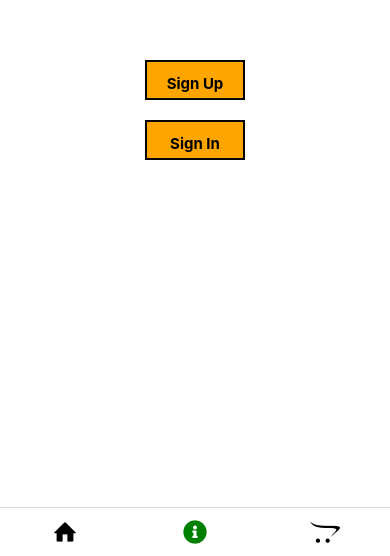
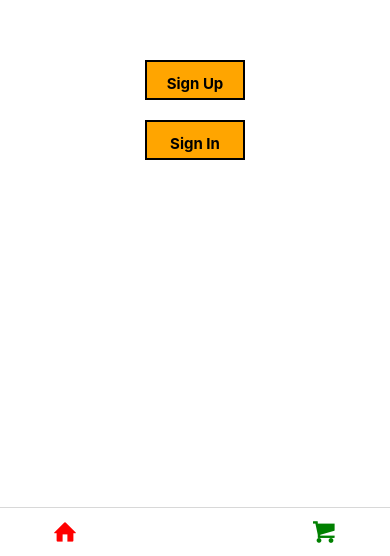
Before and after one commit to schenna217/kong-posh, a React Native app: screen / in a window 390 px wide. Shown: the part 288-844 px from the top of the page. Built offline with nearby package versions, Linux system fonts and the light colour scheme.

Commit message:
debugged some tab navigation errors and began working on Cart

```diff
--- a/App.js
+++ b/App.js
@@ -13,6 +13,7 @@ const {Navigator, Screen} = createBottomTabNavigator();
 export default function App() {
   return (
     <>
+
       <NavigationContainer>
         <Navigator
           screenOptions={
@@ -22,14 +23,9 @@ export default function App() {
                 let rn = route.name
 
                 if (rn == "Home") {
-                  return <Entypo name="home" size={24} color="black" />
+                  return <Entypo name="home" size={24} color={c} />
                 } else if (rn == "Cart") {
-                  return <FontAwesome5 name="opencart" size={24} color="black" />
-                } else if (rn == "SignIn") {
-                  return <FontAwesome5 name={'info-circle'} size={24} color={c} />
-                }
-                else if (rn == "SignUp"){
-                  return <FontAwesome5 name={'money-check-alt'} size={24} color={c} />
+                  return <Entypo name="shopping-cart" size={24} color={c} />
                 }
               },
               tabBarShowLabel: false,
@@ -38,6 +34,7 @@ export default function App() {
           }
           initialRouteName={"Home"}
         >
+
           <Screen name="Home" component={Home}/>
           <Screen name="SignIn" component={SignIn}/>
           <Screen name="Cart" component={Cart}/>
--- a/screens/Cart.js
+++ b/screens/Cart.js
@@ -1,12 +1,29 @@
 import React from 'react'
-import { View } from 'react-native'
+import { View, Text, StyleSheet } from 'react-native'
 
 const Cart = () => {
     return (
-        <View>
+        <View style={styles.container}>
+            <Text style={styles.text}>
+                Welcome To Cart
+            </Text>
 
         </View>
     )
 }
 
+const styles = StyleSheet.create({
+    container: {
+        flex: 1,
+        backgroundColor: '#fff',
+        alignItems: 'center',
+        justifyContent: 'center',
+      },
+    text:{
+        fontSize: 16,
+        color: 'dodgerblue',
+        fontWeight: 'bold',
+    }
+})
+
 export default Cart
```
